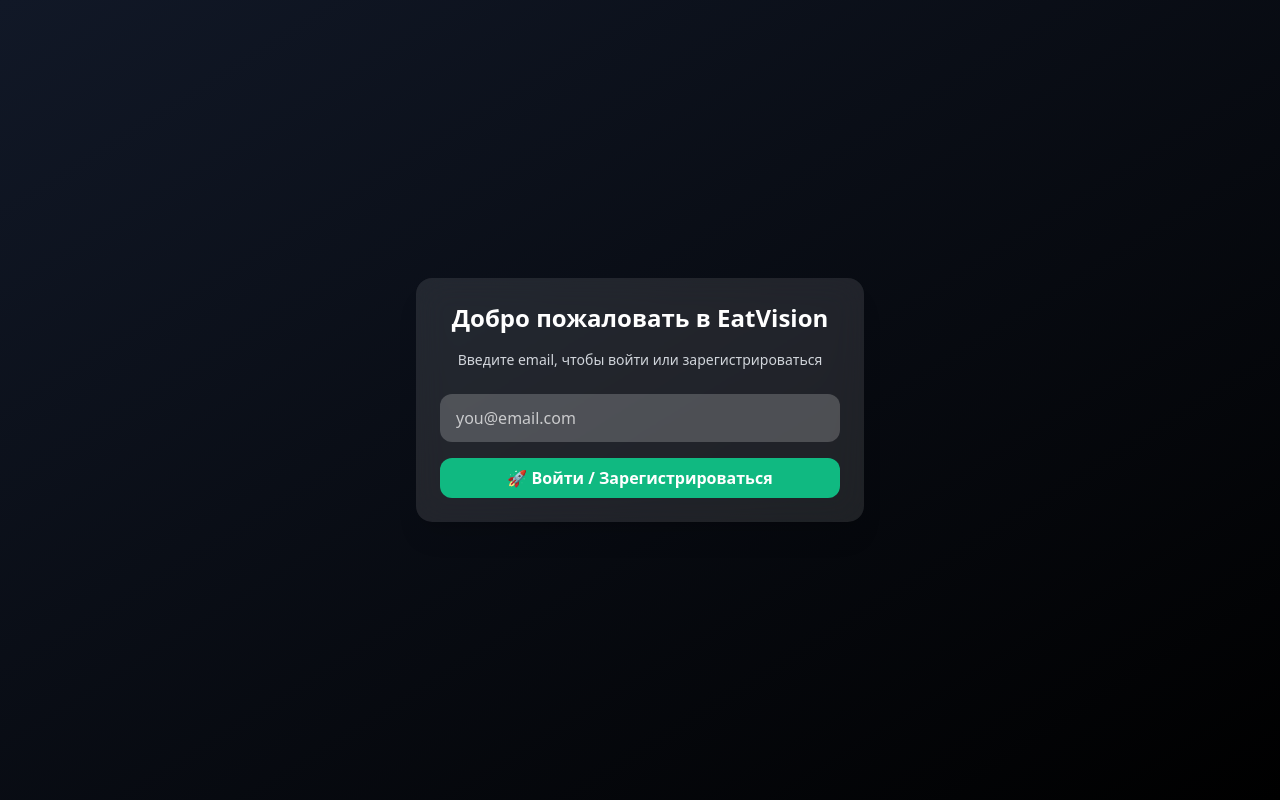
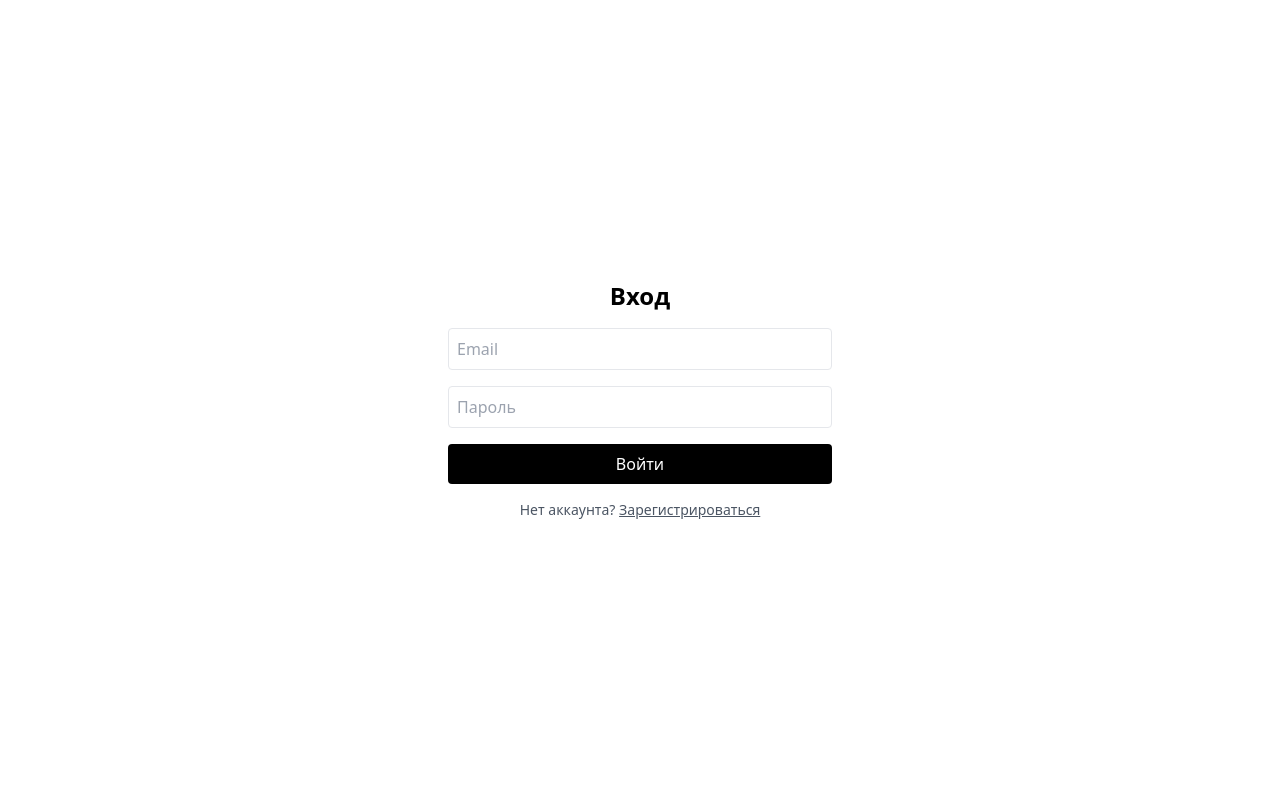
Before and after one commit to baiprog/eatvision-miniapp, a React (Vite) app: page / in a window 1280 px wide. Built offline with nearby package versions, Linux system fonts and the light colour scheme.

Commit message:
feat: добавлена авторизация через email

```diff
--- a/src/LoginRegister.jsx
+++ b/src/LoginRegister.jsx
@@ -1,58 +1,62 @@
 import { useState } from 'react';
-import { auth } from './firebase';
-import { sendSignInLinkToEmail } from 'firebase/auth';
+import { getAuth, createUserWithEmailAndPassword, signInWithEmailAndPassword } from 'firebase/auth';
 
-export default function LoginRegister() {
+export default function LoginRegister({ onLogin }) {
   const [email, setEmail] = useState('');
-  const [message, setMessage] = useState('');
-  const [loading, setLoading] = useState(false);
-
-  const actionCodeSettings = {
-    url: window.location.href,
-    handleCodeInApp: true
-  };
+  const [password, setPassword] = useState('');
+  const [isLogin, setIsLogin] = useState(true);
+  const [error, setError] = useState('');
+  const auth = getAuth();
 
   const handleSubmit = async (e) => {
     e.preventDefault();
-    setLoading(true);
-    setMessage('');
+    setError('');
 
     try {
-      await sendSignInLinkToEmail(auth, email, actionCodeSettings);
-      window.localStorage.setItem('emailForSignIn', email);
-      setMessage('📩 Письмо отправлено! Проверьте почту.');
-    } catch (error) {
-      setMessage(`❌ Ошибка: ${error.message}`);
-    } finally {
-      setLoading(false);
+      let userCredential;
+      if (isLogin) {
+        userCredential = await signInWithEmailAndPassword(auth, email, password);
+      } else {
+        userCredential = await createUserWithEmailAndPassword(auth, email, password);
+      }
+      onLogin(userCredential.user);
+    } catch (err) {
+      setError(err.message);
     }
   };
 
   return (
-    <div className="min-h-screen bg-gradient-to-br from-gray-900 to-black flex items-center justify-center px-4">
-      <div className="bg-white/10 backdrop-blur-lg rounded-2xl p-6 w-full max-w-md shadow-xl">
-        <h2 className="text-2xl font-bold text-white mb-4 text-center">Добро пожаловать в EatVision</h2>
-        <p className="text-sm text-gray-300 mb-6 text-center">Введите email, чтобы войти или зарегистрироваться</p>
-
-        <form onSubmit={handleSubmit} className="flex flex-col gap-4">
+    <div className="min-h-screen flex flex-col items-center justify-center bg-white p-4">
+      <div className="w-full max-w-sm">
+        <h1 className="text-2xl font-bold mb-4 text-center">{isLogin ? 'Вход' : 'Регистрация'}</h1>
+        <form onSubmit={handleSubmit} className="space-y-4">
           <input
             type="email"
-            placeholder="you@email.com"
+            placeholder="Email"
+            className="w-full p-2 border rounded"
             value={email}
             onChange={(e) => setEmail(e.target.value)}
             required
-            className="px-4 py-3 rounded-xl bg-white/20 text-white placeholder-white/70 focus:outline-none focus:ring-2 focus:ring-emerald-400"
           />
-          <button
-            type="submit"
-            disabled={loading}
-            className="bg-emerald-500 hover:bg-emerald-600 text-white font-semibold py-2 rounded-xl transition disabled:opacity-50"
-          >
-            {loading ? '⏳ Отправка...' : '🚀 Войти / Зарегистрироваться'}
+          <input
+            type="password"
+            placeholder="Пароль"
+            className="w-full p-2 border rounded"
+            value={password}
+            onChange={(e) => setPassword(e.target.value)}
+            required
+          />
+          {error && <p className="text-red-500 text-sm">{error}</p>}
+          <button type="submit" className="w-full bg-black text-white py-2 rounded">
+            {isLogin ? 'Войти' : 'Зарегистрироваться'}
           </button>
         </form>
-
-        {message && <p className="text-sm text-center mt-4 text-white/80">{message}</p>}
+        <p className="text-center text-sm text-gray-600 mt-4">
+          {isLogin ? 'Нет аккаунта?' : 'Уже есть аккаунт?'}{' '}
+          <button onClick={() => setIsLogin(!isLogin)} className="underline">
+            {isLogin ? 'Зарегистрироваться' : 'Войти'}
+          </button>
+        </p>
       </div>
     </div>
   );
```
